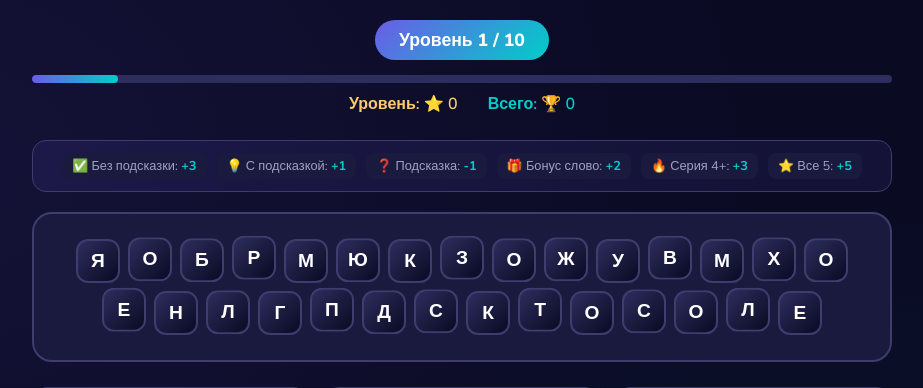
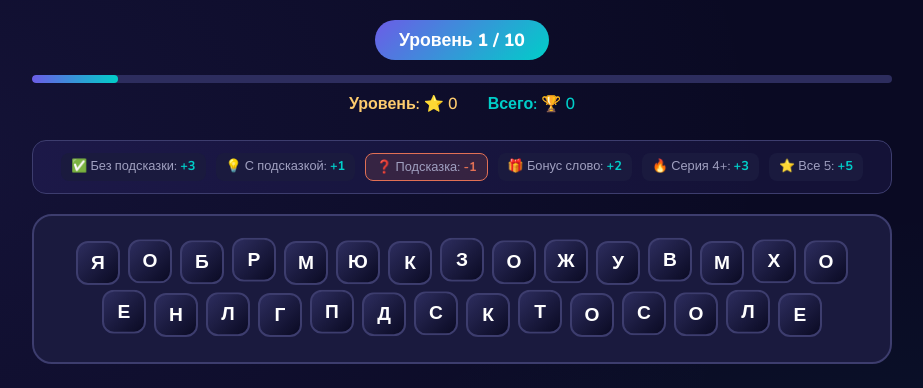
Before and after one commit to antonhome470-lgtm/guess-words, a Flask app: page /game in a window 1280 px wide. Shown: the part 67-455 px from the top of the page, without its empty margins (178-1101 px from the left). Run offline with Flask 3, Linux system fonts and the light colour scheme; the visitor is signed in with stand-in values (Sample User, id 1).

Commit message:
Update style.css

```diff
--- a/static/css/style.css
+++ b/static/css/style.css
@@ -930,3 +930,13 @@ body {
         grid-template-columns: 1fr;
     }
 }
+
+/* Красный стиль для штрафа подсказки */
+.rule-danger {
+    border: 1px solid var(--danger);
+    background: rgba(225, 112, 85, 0.15);
+}
+
+.rule-danger strong {
+    color: var(--danger);
+}
```
